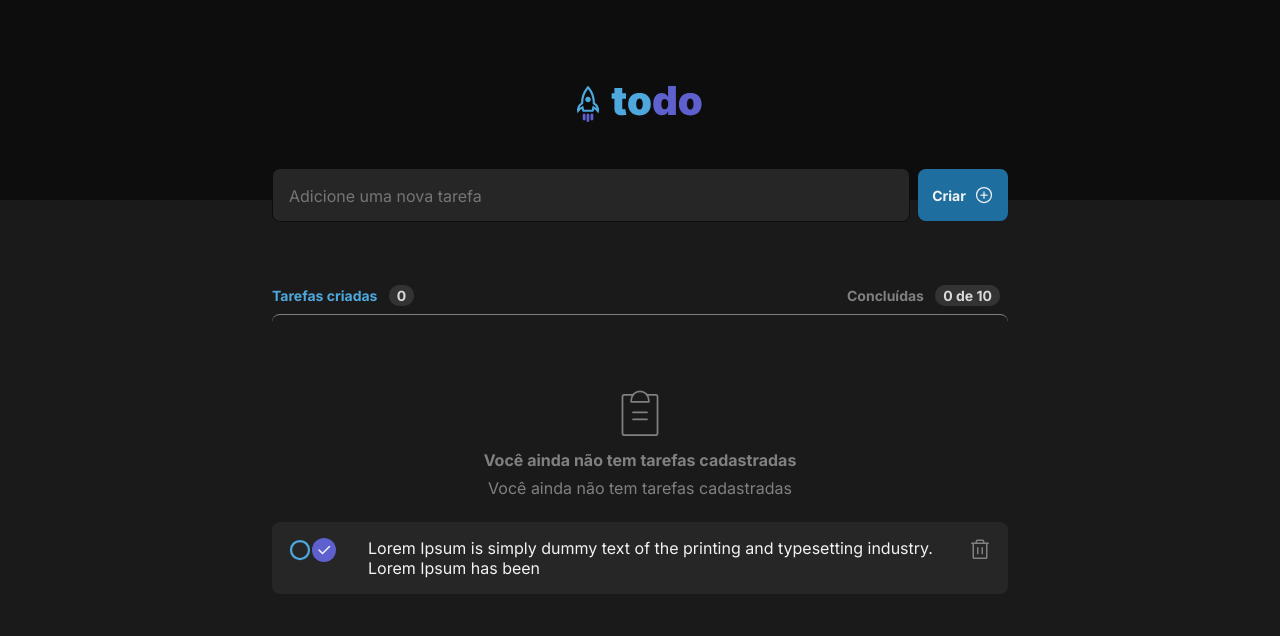
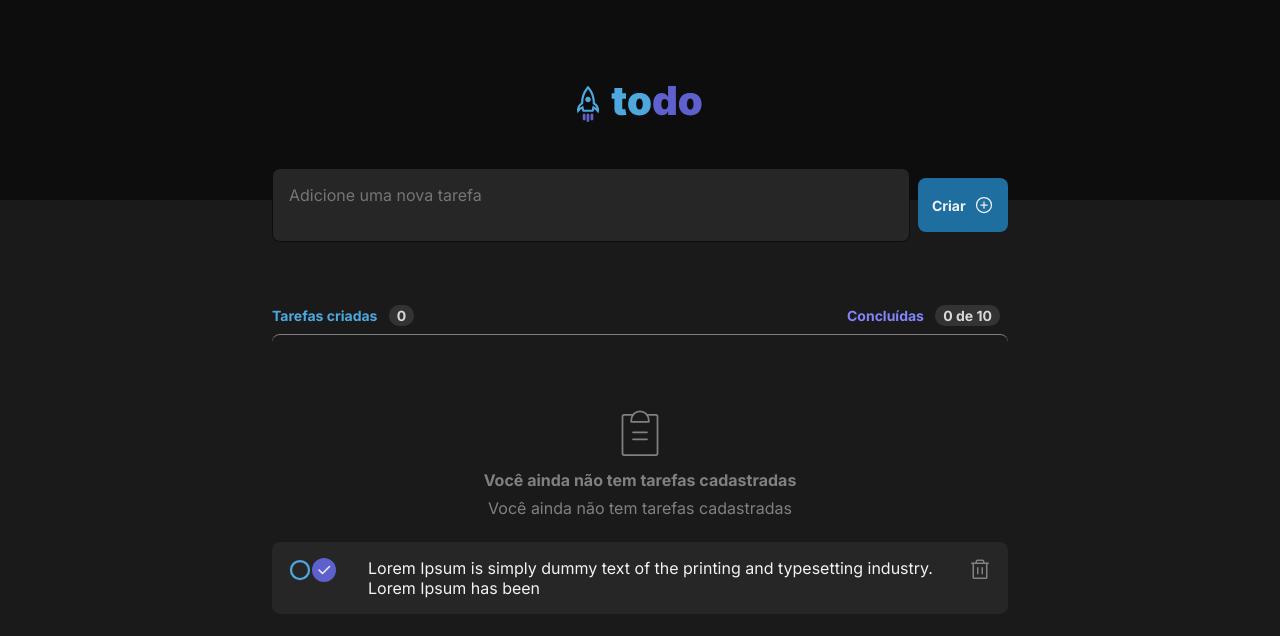
Before and after one commit to DouglasVilasBoas1999/toDoList, a React (Vite) app: page / in a window 1280 px wide. Shown: the top 636 px of the page. Built offline with nearby package versions, Linux system fonts and the light colour scheme.

Commit message:
add function  task

```diff
--- a/src/App.tsx
+++ b/src/App.tsx
@@ -1,5 +1,4 @@
 import './global.css'
-import styles from './App.module.css'
 import { Header } from './components/Header'
 import { CreateTask } from './components/CreateTask'
 import { RegisteredTask } from './components/RegisteredTask'
--- a/src/components/CreateTask.module.css
+++ b/src/components/CreateTask.module.css
@@ -14,35 +14,36 @@
     border: 1px solid var(--gray-700);
     resize:none;
     overflow: hidden;
-    height: 3.375rem;
+    min-height: 3.375rem;
+
     border-radius: 8px;
     color: var(--gray-100);
-    text-align: start;
-    line-height: 3.375rem;
-    padding-left: 1rem;
+    padding: 1rem;
+    font-size: 1rem;
+
 }
 
-.task a {
+.task button{
     background: var(--blue-dark);
     color: var(--gray-100);
     border: 0;
     border-radius: 8px;
-    height:3.25rem;
+    height: 3.375rem;
     font-weight: bold;
     display: block;
     text-decoration: none;
-    width:5.625rem;
+    width:5.65rem;
     display: flex;
     align-items: center;
     justify-content: center;
     font-size: 14px;
-
+    cursor: pointer;
 
     gap: 0.5rem;
 
     transition: color 0.1s, background-color 0.1s
 
 }
-.task a:hover {
+.task button:hover {
     background-color: var(--blue);
 }
--- a/src/components/CreateTask.tsx
+++ b/src/components/CreateTask.tsx
@@ -1,27 +1,46 @@
 import styles from  './CreateTask.module.css'
 import { PlusCircle } from 'phosphor-react'
-import {  } from 'react'
+import { useState, type FormEvent } from 'react'
 
+export interface TaskProps {
+    task: string;
+}
 
-export function CreateTask(){
+export function CreateTask({task}: TaskProps){
+   const [tasks, setTasks] = useState(['Teste'])
+   const [newTaskText, setNewTaskText] =  useState('')
 
-    function autoResize(e) {
-    e.target.style.height = "auto";             // reseta
-    e.target.style.height = e.target.scrollHeight + "px";  // ajusta ao conteúdo
-}
+    function autoResize(e: React.FormEvent<HTMLTextAreaElement>) {
+        const el = e.currentTarget;
+        el.style.height = "auto";
+        if (el.value.trim() === "") {
+            el.style.height = "3.375rem";
+            return;
+        }
+        el.style.height = `${el.scrollHeight}px`;
+    }
+
+    function handleCreateNewTask(event:FormEvent<HTMLFormElement>){
+        event.preventDefault()
+        const formData = new FormData(event.currentTarget);
+        const newTaskText = formData.get('task') as string;
+        setTasks([...tasks, newTaskText]);
+        setNewTaskText('');
+    }
 
 
     return(
-        <form className={styles.task}>
+        <form onSubmit={handleCreateNewTask} className={styles.task}>
             <textarea
-              onInput={autoResize}
+                name= 'task'
                 placeholder='Adicione uma nova tarefa'
-
+                onInput={autoResize}
+                value= {newTaskText}
             />
-            <a href='#'>
+            <button type='submit'>
             Criar
             < PlusCircle size={20}/>
-            </a>
+            </button>
         </form>
     )
 }
--- a/src/components/RegisteredTask.module.css
+++ b/src/components/RegisteredTask.module.css
@@ -26,7 +26,6 @@
   color: var(--blue);
   font-weight: bold;
 
-
 }
 .taskCompleted {
     color: var(--purple);
@@ -35,7 +34,7 @@
 
 .lineDivisor{
   background: transparent;
-  border-top: 1px solid var(--gray-300);       /* ← cor da linha */
+  border-top: 1px solid var(--gray-300);
   width: 100%;
   height: 0.5rem;
   border-top-left-radius: 100px;
--- a/src/components/RegisteredTask.tsx
+++ b/src/components/RegisteredTask.tsx
@@ -9,7 +9,7 @@ export function RegisteredTask(){
             <div className={styles.taskCreates}>
                 <p> Tarefas criadas <span className={styles.qtdeBottom}> 0  </span> </p>
             </div>
-            <div className={styles.TaskCompleted}>
+            <div className={styles.taskCompleted}>
                 <p> Concluídas  <span className={styles.qtdeBottom}> 0 de 10  </span> </p>
             </div>
         </header>
```
Also changed, not shown: 1 other file (tests, documents, lock files or other folders).
